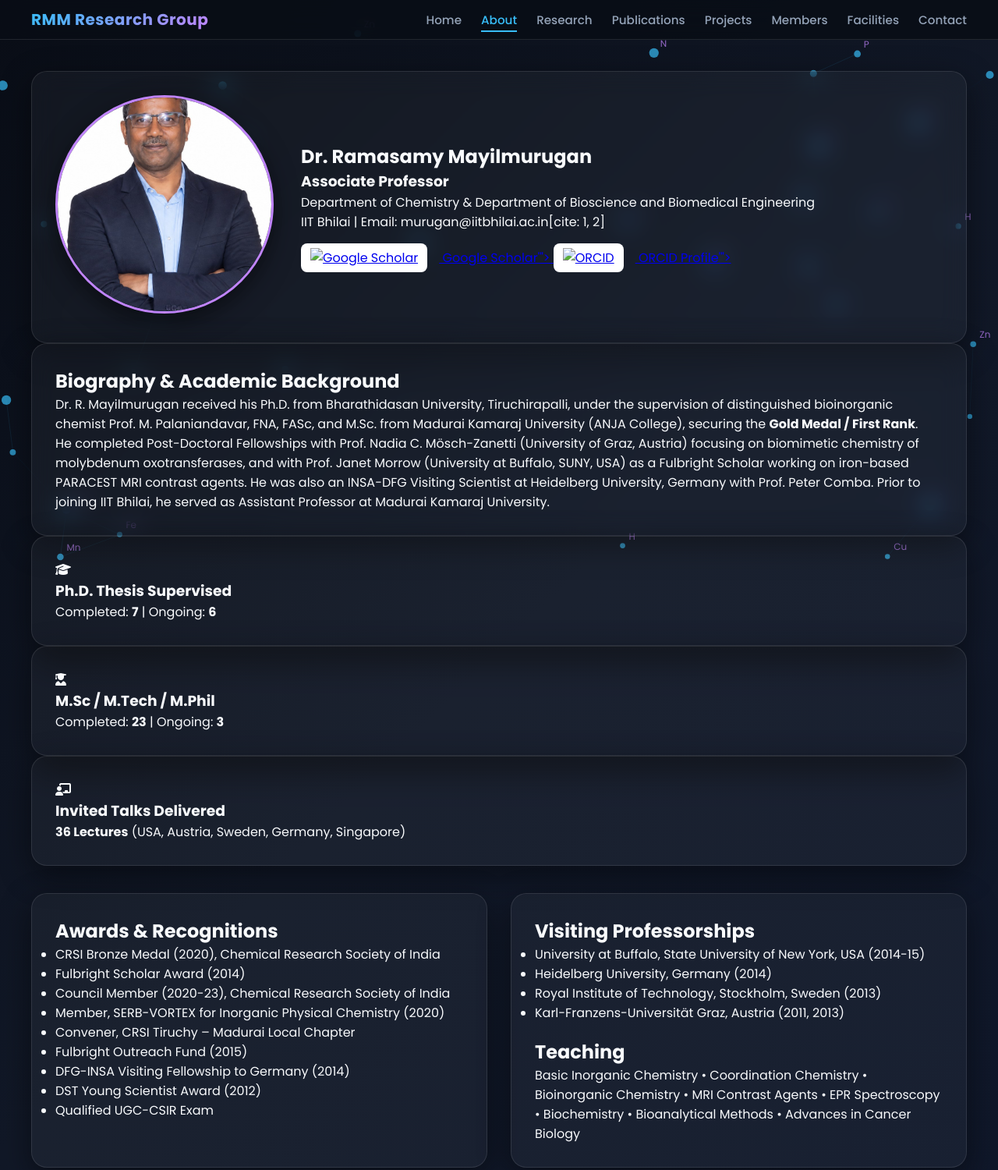
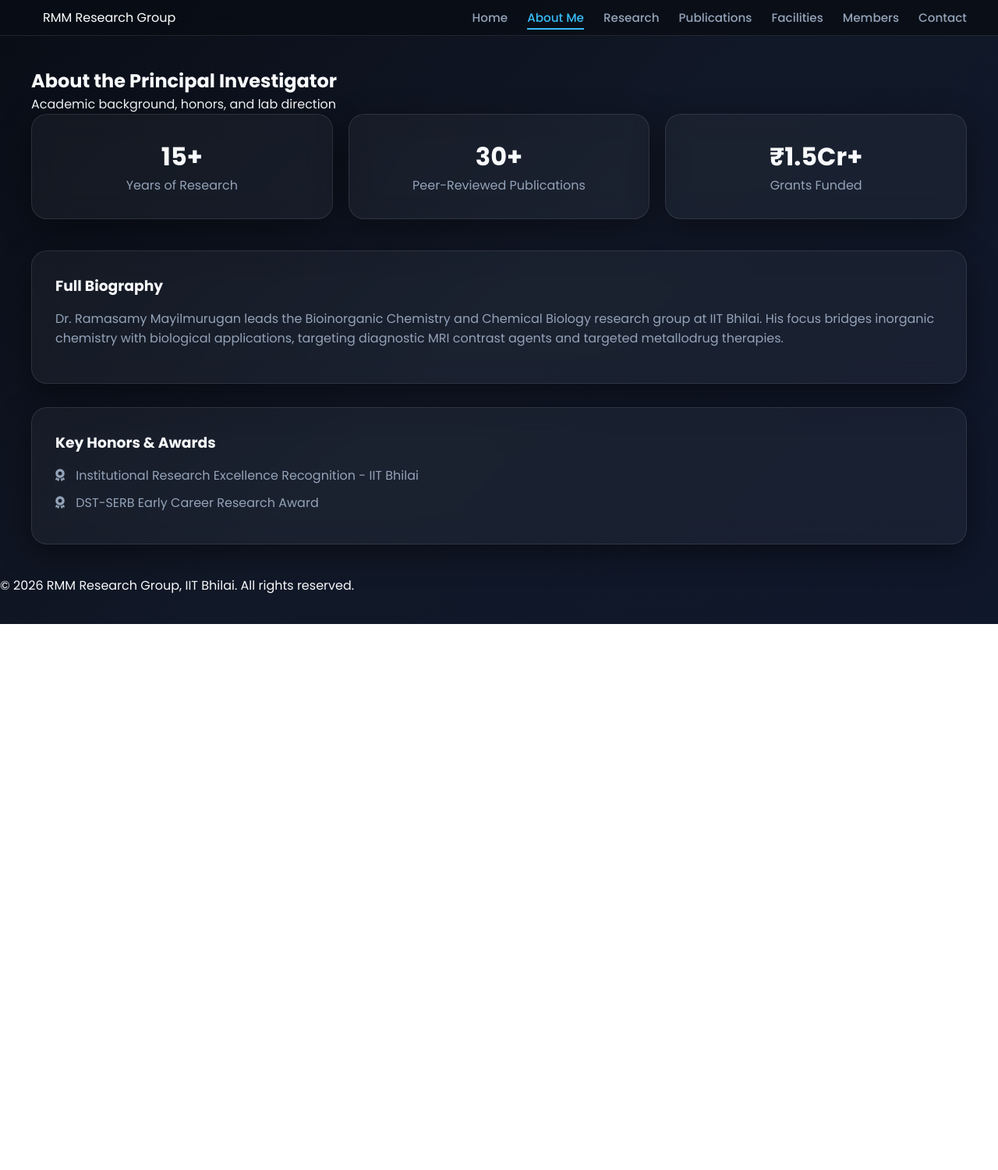
Before and after one commit to KVishal77/Murugan-sir, a plain HTML site: page about.html in a window 1280 px wide. Shown: the top 1500 px of the page at 78% size. After the commit the page ends 800 px from the top, so only its background shows below. Drawn offline with Linux system fonts and the light colour scheme.

Commit message:
Update about.html

```diff
--- a/about.html
+++ b/about.html
@@ -3,112 +3,69 @@
 <head>
     <meta charset="UTF-8">
     <meta name="viewport" content="width=device-width, initial-scale=1.0">
-  <title>About PI | Dr. Ramasamy Mayilmurugan</title>
-  <link rel="icon" href="images/fevicon.png" type="image/png">
+    <title>About Me | RMM Research Group - IIT Bhilai</title>
     <link rel="stylesheet" href="style.css">
     <link rel="stylesheet" href="https://cdnjs.cloudflare.com/ajax/libs/font-awesome/6.4.0/css/all.min.css">
 </head>
 <body>
-  <canvas id="molecule-canvas"></canvas>
-
     <header class="navbar">
         <div class="nav-container">
-      <a href="index.html" class="brand">
-        <img src="images/site logo.png" alt="RMM Lab Logo" class="site-logo" onerror="this.style.display='none'">
-        <span class="brand-title">RMM Research Group</span>
-      </a>
-      <div class="menu-toggle" id="mobile-menu"><i class="fas fa-bars"></i></div>
+            <a href="index.html" class="brand"><span class="dot"></span> RMM Research Group</a>
             <nav class="nav-links">
                 <a href="index.html">Home</a>
-        <a href="about.html" class="active">About</a>
+                <a href="about.html" class="active">About Me</a>
                 <a href="research.html">Research</a>
                 <a href="publications.html">Publications</a>
-        <a href="projects.html">Projects</a>
+                <a href="facilities.html">Facilities</a>
                 <a href="members.html">Members</a>
-        <a href="facilities.html">Facilities</a>
-        <a href="contact.html">Contact</a>
+                <a href="contact.html" class="nav-cta">Contact</a>
             </nav>
+            <button class="menu-toggle" id="menu-toggle"><i class="fa-solid fa-bars"></i></button>
         </div>
     </header>
 
-  <main class="container">
-    <section class="glass-card page-header animate-up">
-      <div class="about-hero-grid">
-        <div class="about-img-box">
-          <img src="images/sir2.png" alt="Dr. Ramasamy Mayilmurugan" class="profile-pic" onerror="this.style.display='none'">
+    <section class="section">
+        <div class="container">
+            <div class="section-title">
+                <h2>About the Principal Investigator</h2>
+                <p>Academic background, honors, and lab direction</p>
             </div>
-        <div>
-          <h1>Dr. Ramasamy Mayilmurugan</h1>
-          <h3>Associate Professor</h3>
-          <p>Department of Chemistry & Department of Bioscience and Biomedical Engineering<br>IIT Bhilai | Email: <code>murugan@iitbhilai.ac.in</code>[cite: 1, 2]</p>
-          <div class="profile-badges">
-            <a href="https://scholar.google.co.in/citations?user=-9ywDWAAAAAJ&hl=en" target="_blank" rel="noopener">
-              <img src="images/Google Scholar.png" alt="Google Scholar" class="badge-img" onerror="this.outerHTML='<span class=\"link-badge\"><i class=\"fas fa-graduation-cap\"></i> Google Scholar</span>'">
-            </a>
-            <a href="https://orcid.org/0000-0002-5370-594X" target="_blank" rel="noopener">
-              <img src="images/Orcid.png" alt="ORCID" class="badge-img" onerror="this.outerHTML='<span class=\"link-badge\"><i class=\"fas fa-id-badge\"></i> ORCID Profile</span>'">
-            </a>
+
+            <!-- Stats Bar -->
+            <div style="display: grid; grid-template-columns: repeat(3, 1fr); gap: 20px; margin-bottom: 40px; text-align: center;">
+                <div class="glass-card">
+                    <h3 style="color: var(--teal); font-size: 2rem;">15+</h3>
+                    <p style="color: var(--text-muted);">Years of Research</p>
                 </div>
+                <div class="glass-card">
+                    <h3 style="color: var(--teal); font-size: 2rem;">30+</h3>
+                    <p style="color: var(--text-muted);">Peer-Reviewed Publications</p>
+                </div>
+                <div class="glass-card">
+                    <h3 style="color: var(--teal); font-size: 2rem;">₹1.5Cr+</h3>
+                    <p style="color: var(--text-muted);">Grants Funded</p>
+                </div>
+            </div>
+
+            <div class="glass-card" style="margin-bottom: 30px;">
+                <h3 style="color: var(--navy); margin-bottom: 15px;">Full Biography</h3>
+                <p style="color: var(--text-muted); margin-bottom: 15px;">
+                    Dr. Ramasamy Mayilmurugan leads the Bioinorganic Chemistry and Chemical Biology research group at IIT Bhilai. His focus bridges inorganic chemistry with biological applications, targeting diagnostic MRI contrast agents and targeted metallodrug therapies.
+                </p>
+            </div>
+
+            <div class="glass-card">
+                <h3 style="color: var(--navy); margin-bottom: 15px;">Key Honors & Awards</h3>
+                <ul style="list-style: none; color: var(--text-muted);">
+                    <li style="margin-bottom: 10px;"><i class="fa-solid fa-award" style="color: var(--teal); margin-right: 10px;"></i> Institutional Research Excellence Recognition - IIT Bhilai</li>
+                    <li style="margin-bottom: 10px;"><i class="fa-solid fa-award" style="color: var(--teal); margin-right: 10px;"></i> DST-SERB Early Career Research Award</li>
+                </ul>
             </div>
         </div>
     </section>
 
-    <section class="glass-card section-space animate-up" style="animation-delay: 0.2s;">
-      <h2>Biography & Academic Background</h2>
-      <p class="lead-text">Dr. R. Mayilmurugan received his Ph.D. from Bharathidasan University, Tiruchirapalli, under the supervision of distinguished bioinorganic chemist Prof. M. Palaniandavar, FNA, FASc, and M.Sc. from Madurai Kamaraj University (ANJA College), securing the <strong>Gold Medal / First Rank</strong>.</p>
-      <p>He completed Post-Doctoral Fellowships with Prof. Nadia C. Mösch-Zanetti (University of Graz, Austria) focusing on biomimetic chemistry of molybdenum oxotransferases, and with Prof. Janet Morrow (University at Buffalo, SUNY, USA) as a Fulbright Scholar working on iron-based PARACEST MRI contrast agents. He was also an INSA-DFG Visiting Scientist at Heidelberg University, Germany with Prof. Peter Comba. Prior to joining IIT Bhilai, he served as Assistant Professor at Madurai Kamaraj University.</p>
-    </section>
-
-    <section class="stats-grid animate-up" style="animation-delay: 0.3s;">
-      <div class="glass-card stat-box">
-        <i class="fas fa-graduation-cap"></i>
-        <h3>Ph.D. Thesis Supervised</h3>
-        <p>Completed: <strong>7</strong> | Ongoing: <strong>6</strong></p>
-      </div>
-      <div class="glass-card stat-box">
-        <i class="fas fa-user-graduate"></i>
-        <h3>M.Sc / M.Tech / M.Phil</h3>
-        <p>Completed: <strong>23</strong> | Ongoing: <strong>3</strong></p>
-      </div>
-      <div class="glass-card stat-box">
-        <i class="fas fa-chalkboard-teacher"></i>
-        <h3>Invited Talks Delivered</h3>
-        <p><strong>36 Lectures</strong> (USA, Austria, Sweden, Germany, Singapore)</p>
-      </div>
-    </section>
-
-    <section class="grid-2col animate-up" style="animation-delay: 0.4s;">
-      <div class="glass-card">
-        <h2>Awards & Recognitions</h2>
-        <ul class="styled-list">
-          <li>CRSI Bronze Medal (2020), Chemical Research Society of India</li>
-          <li>Fulbright Scholar Award (2014)</li>
-          <li>Council Member (2020-23), Chemical Research Society of India</li>
-          <li>Member, SERB-VORTEX for Inorganic Physical Chemistry (2020)</li>
-          <li>Convener, CRSI Tiruchy – Madurai Local Chapter</li>
-          <li>Fulbright Outreach Fund (2015)</li>
-          <li>DFG-INSA Visiting Fellowship to Germany (2014)</li>
-          <li>DST Young Scientist Award (2012)</li>
-          <li>Qualified UGC-CSIR Exam</li>
-        </ul>
-      </div>
-
-      <div class="glass-card">
-        <h2>Visiting Professorships</h2>
-        <ul class="styled-list">
-          <li>University at Buffalo, State University of New York, USA (2014-15)</li>
-          <li>Heidelberg University, Germany (2014)</li>
-          <li>Royal Institute of Technology, Stockholm, Sweden (2013)</li>
-          <li>Karl-Franzens-Universität Graz, Austria (2011, 2013)</li>
-        </ul>
-        <h2 style="margin-top: 20px;">Teaching</h2>
-        <p class="tag-cloud">Basic Inorganic Chemistry • Coordination Chemistry • Bioinorganic Chemistry • MRI Contrast Agents • EPR Spectroscopy • Biochemistry • Bioanalytical Methods • Advances in Cancer Biology</p>
-      </div>
-    </section>
-  </main>
-
-  <footer class="footer">
-    <p>&copy; 2026 Bioinorganic Chemistry and Chemical Biology Laboratory, IIT Bhilai.</p>
+    <footer>
+        <p>&copy; 2026 RMM Research Group, IIT Bhilai. All rights reserved.</p>
     </footer>
     <script src="script.js"></script>
 </body>
```
Lines whose indentation alone changed are shown as unchanged.
